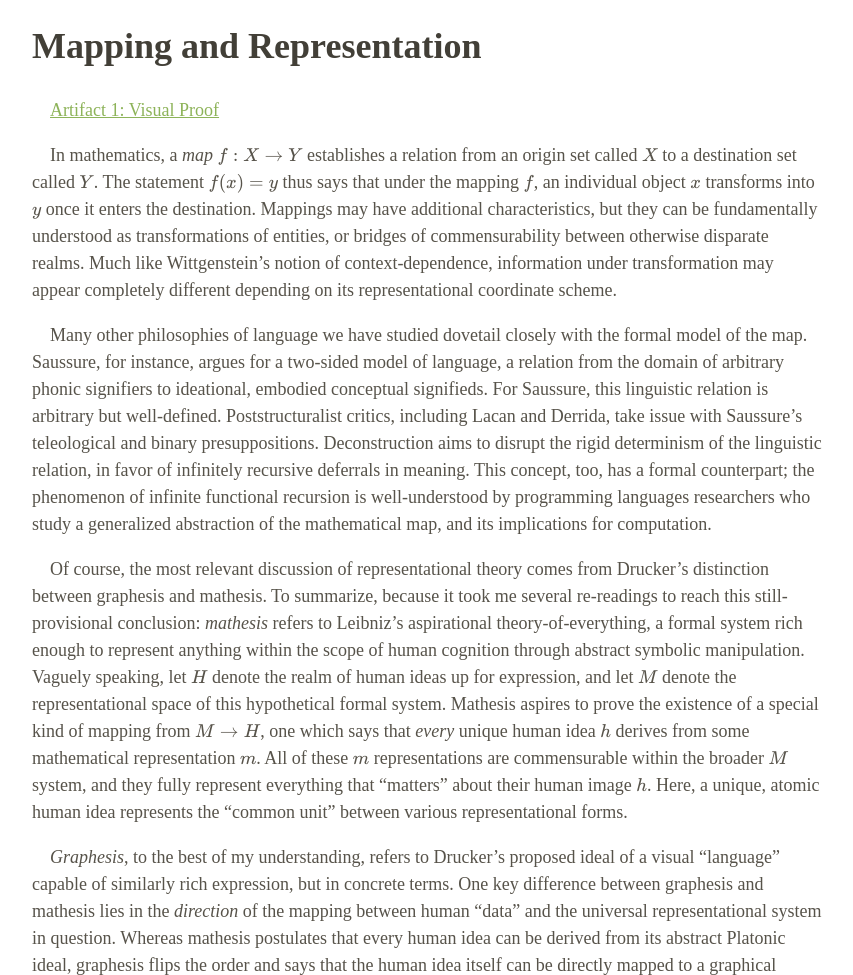
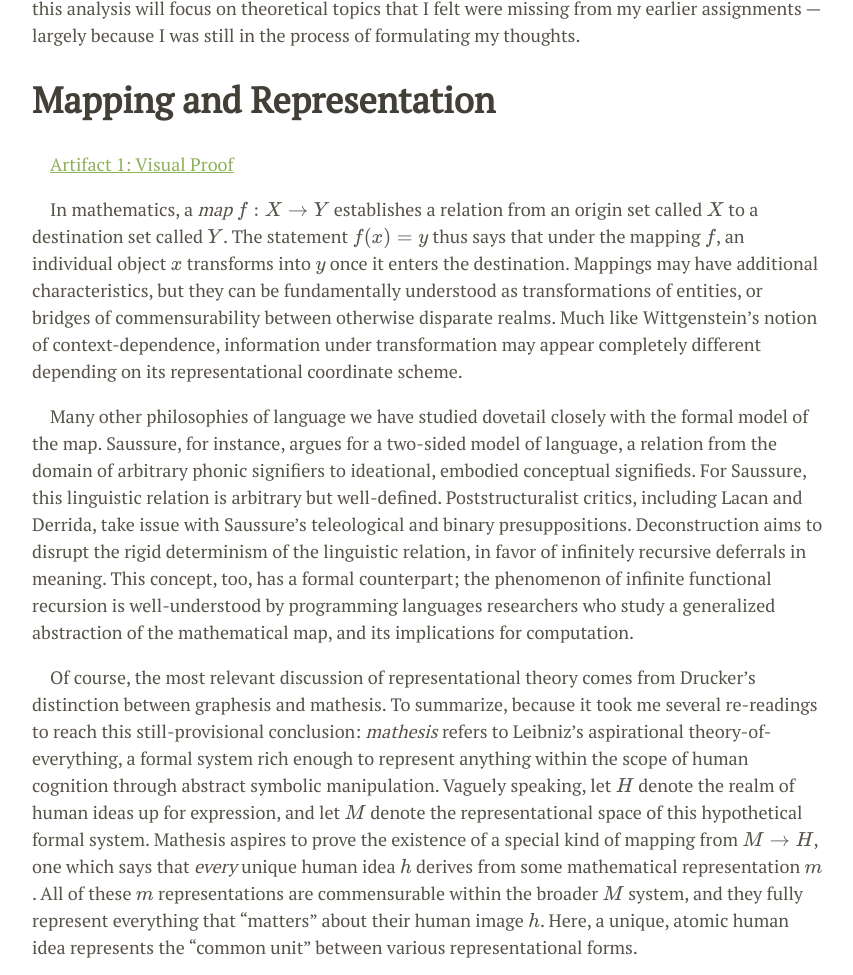
Before and after one commit to sliminality/visual-proofs, a website: page index.html in a window 1280 px wide. Shown: the part 784-1759 px from the top of the page, without its empty margins (212-1065 px from the left). Drawn offline with nearby package versions, Linux system fonts and the light colour scheme; some packages are replaced by stand-ins of ours.

Commit message:
forgot to add google font

```diff
--- a/index.html
+++ b/index.html
@@ -93,5 +93,6 @@ rectangle AC by CB.
 <footer>
   Written by Sarah Lim.
 </footer>
+<link href="https://fonts.googleapis.com/css?family=PT+Serif" rel="stylesheet">
 </body>
 </html>
```
